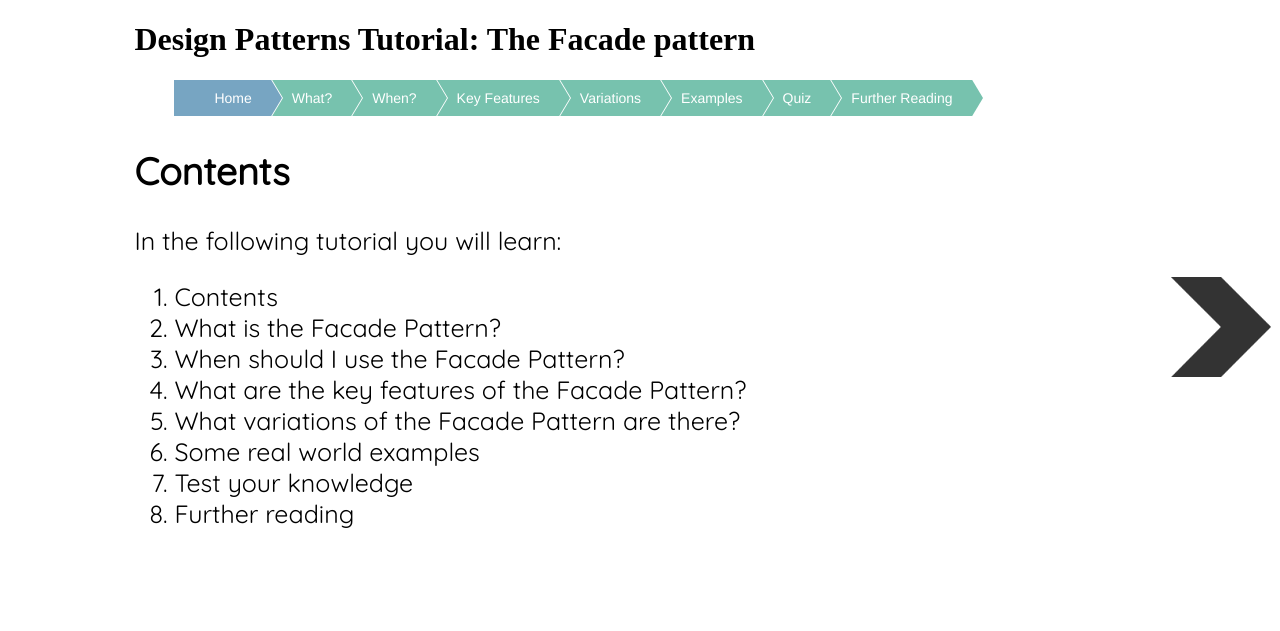
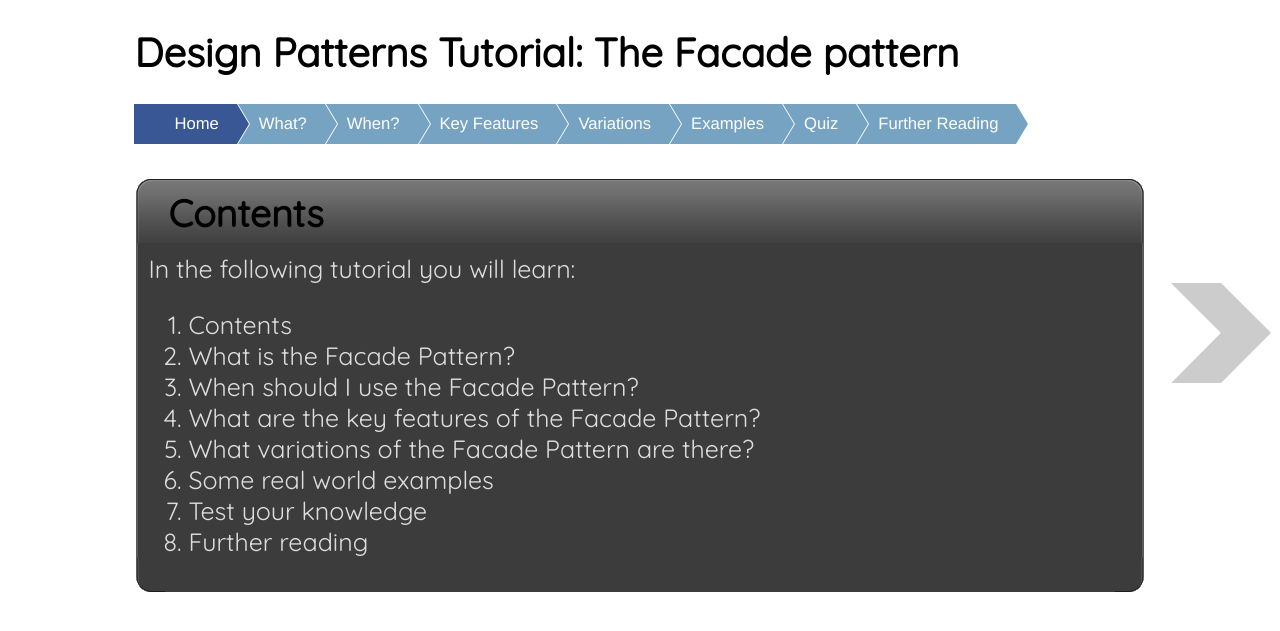
Before and after one commit to daveogle/Facade_Project, a PHP site: page /index.php in a window 1280 px wide. Shown: the top 631 px of the page. Run offline with PHP 8.4, Linux system fonts and the light colour scheme.

Commit message:
Center Background on index page

```diff
--- a/CSS/Main.css
+++ b/CSS/Main.css
@@ -17,15 +17,48 @@ body
     font-size: 25px;
 }
 
+.mainContent h2
+{
+
+    font-family: 'Quicksand', sans-serif;
+    background: #000 url("../Images/repeat.png") repeat-x;
+    height: 54px;
+    padding-top: 14px;
+    margin-bottom: 0px;
+}
+
+.content
+{
+    background: #3c3c3c;
+    border-left: 2px solid #595959;
+    margin-left: 2px;
+    margin-right: 2px;
+    border-right: 2px solid #595959;
+    color: #DDD;
+    padding: 10px;
+}
+
+.content p
+{
+    margin-top: 0px;
+}
+
 .Wrapper
 {
     margin-left: 10%;
     margin-right: 10%;
+    font-size: 20px;
+}
+
+.Wrapper h1
+{
+    font-family: 'Quicksand', sans-serif;
 }
 
 .NavBar
 {
     position: relative;
+    width: 100%;
     //margin : 2%;
     //background: blue;
     //padding: 3%;
@@ -35,7 +68,9 @@ body
 {
     list-style: none;
     overflow: hidden;
-    font: 14px Helvetica, Arial, Sans-Serif;
+    font: 16px Helvetica, Arial, sans-serif;
+    font-size: 1.3vw;
+    padding-left: 0px;
 }
 
 #boxWrapper li
@@ -48,8 +83,8 @@ body
     color: white;
     text-decoration: none;
     padding: 10px 0 10px 40px;
-    background: teal;                   /* fallback color */
-    background: #77c2ae;
+    background: lightblue;                   /* fallback color */
+    background: #77a3c2;
     position: relative;
     display: block;
     float: left;
@@ -62,7 +97,7 @@ body
 	height: 0;
 	border-top: 50px solid transparent;           /* Go big on the size, and let overflow hide */
 	border-bottom: 50px solid transparent;
-	border-left: 30px solid #77c2ae;
+	border-left: 30px solid #77a3c2;
 	position: absolute;
 	top: 50%;
 	margin-top: -50px;
@@ -72,7 +107,7 @@ body
 
 #boxWrapper .doneBox:after
 {
-    border-left-color: #77a5c2;
+    border-left-color: #3a5795;
 }
 
 #boxWrapper .box:before, #boxWrapper .doneBox:before {
@@ -93,8 +128,8 @@ body
 
 
 
-#boxWrapper li .box:hover, #boxWrapper li .doneBox:hover { background: #FFCC00 !important; }
-#boxWrapper li .box:hover:after, #boxWrapper li .doneBox:hover:after { border-left-color: #FFCC00 !important; }
+#boxWrapper li .box:hover, #boxWrapper li .doneBox:hover { background: #3377c3 !important; }
+#boxWrapper li .box:hover:after, #boxWrapper li .doneBox:hover:after { border-left-color: #3377c3 !important; }
 
 
 .box h2
@@ -119,6 +154,12 @@ body
     position : fixed;
     width : 100px;
     height: 100px;
+    opacity: 0.25;
+}
+
+.NavButton img:hover
+{
+    opacity: 0.75;
 }
 
 #right
--- a/JavaScript/main.js
+++ b/JavaScript/main.js
@@ -138,7 +138,7 @@ function colourUpTo(pageNumber)
     for (var i = 1; i <= pageNumber; i++)
     {
         //var page = $(getPageName(i));
-        document.getElementById(getPageName(i)).style.background = "rgb(119, 165, 194)";
+        document.getElementById(getPageName(i)).style.background = "rgb(58, 87, 149)";
         document.getElementById(getPageName(i)).className = "doneBox";
     }
 }
--- a/index.php
+++ b/index.php
@@ -9,7 +9,9 @@ include("Include/header.html");
 include("Include/navigation.html");
 ?>
 <div class ="mainContent">
-    <H2>Contents</H2>
+    <img src="Images/top-left-bck.png" style="float: left;"/>
+    <H2>Contents<img src="Images/top-right-bck.png" style="float: right;margin-top: -14px;"/></H2>
+    <div class="content">
         <p>In the following tutorial you will learn:</p>
         <ol>
             <li>Contents</li>
@@ -21,6 +23,9 @@ include("Include/navigation.html");
             <li>Test your knowledge</li>
             <li>Further reading</li>
         </ol>
+        <img src="Images/bottom-left-bck.png" style="float: left;margin-left: -17px;margin-top: -24px;"/>
+        <img src="Images/bottom-right-bck.png" style="float: right;margin-right: -17px;margin-top: -24px;"/>
+    </div>
 </div>
 <?php
 include("Include/footer.html");
```
Also changed, not shown: Images/bottom-left-bck.png (added), Images/bottom-right-bck.png (added), Images/repeat.png (added), Images/top-left-bck.png (added), Images/top-right-bck.png (added). Lines whose indentation alone changed are shown as unchanged.
